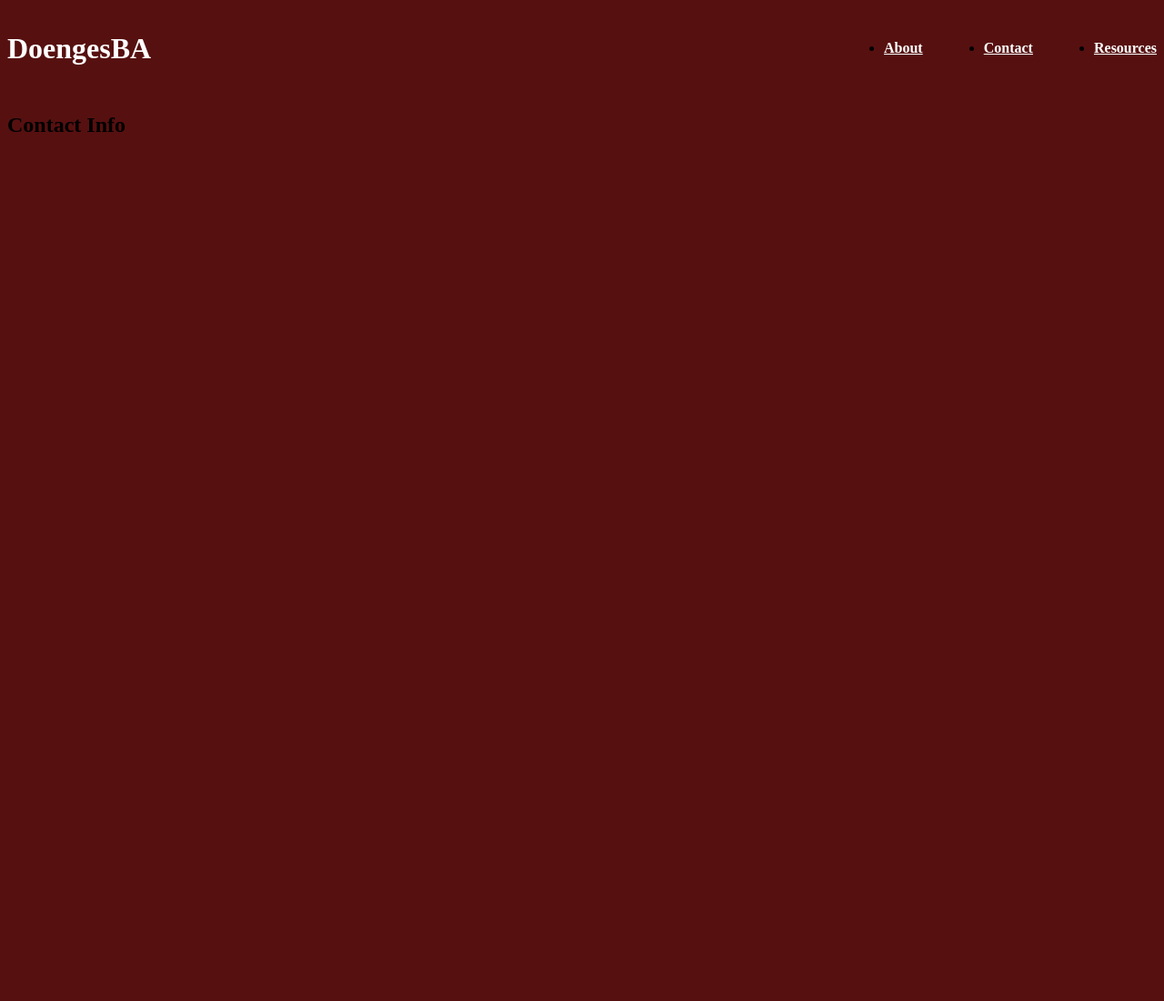
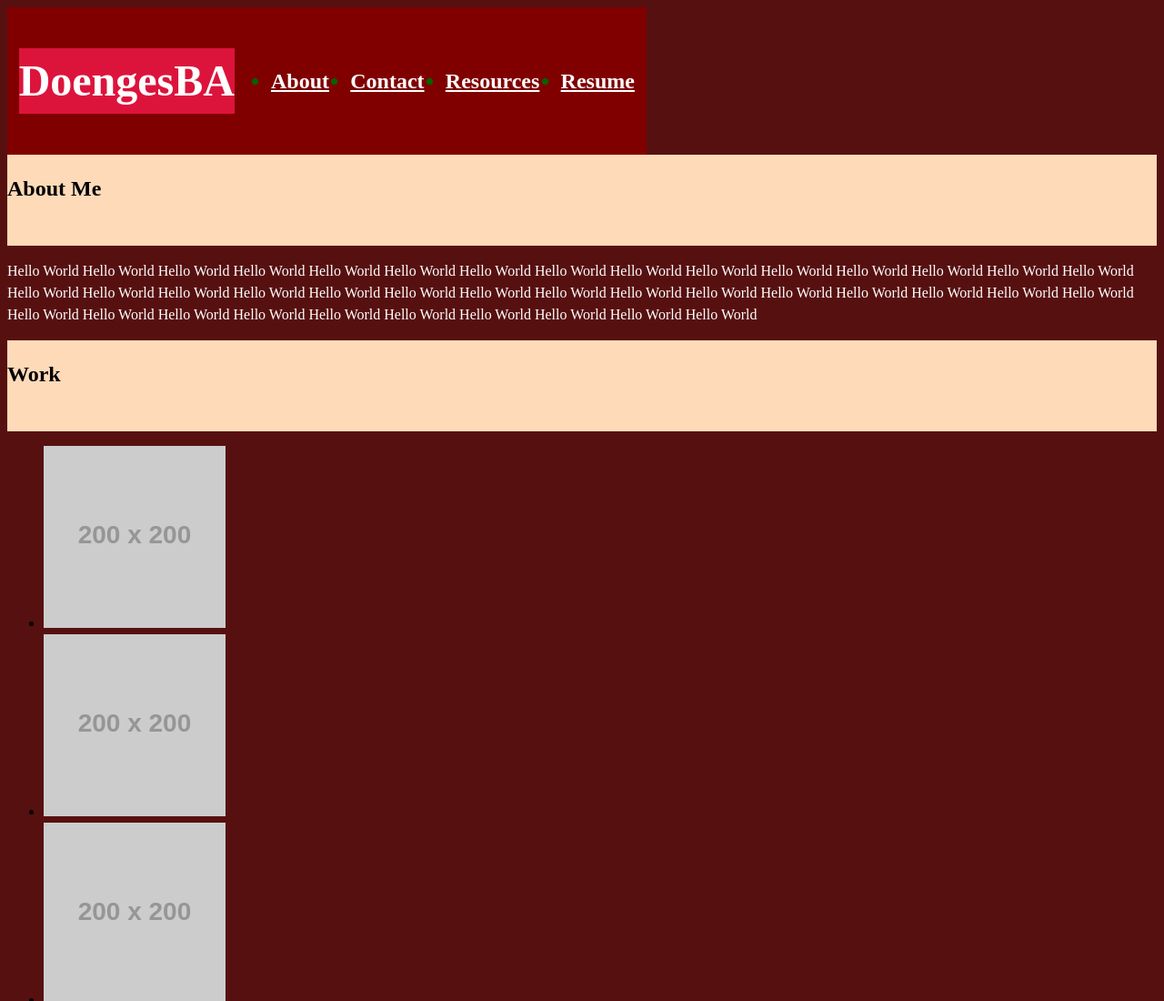
Before and after one commit to DoengesBA/brandons-professional-portfolio, a plain HTML site: page index.html in a window 1280 px wide. Shown: the top 1100 px of the page at 91% size. Before the commit the page ends 800 px from the top, so only its background shows below. Drawn offline with Linux system fonts and the light colour scheme; placeholder pictures from the web are drawn by us.

Commit message:
Update 1

```diff
--- a/assets/style.css
+++ b/assets/style.css
@@ -9,20 +9,21 @@ header {
     display: flex;
     justify-content: space-between;
     align-items: center;
-
+    padding: 1%;
+    background-color: maroon;
+    margin: 0;
 }
 
 nav ul {
     display: flex;
     justify-content: space-between;
-    min-width: 300px;
-
+    min-width: 400px;
+    font-size: 150%;
 }
 
 nav a {
     color: #fff;
     font-weight: bold;
-
 }
 
 nav a:hover {
@@ -30,6 +31,32 @@ nav a:hover {
 }
 
 h1 {
-    color: #fff
+ font-size: 300%;
+ color: #fff;
+ background-color: crimson;   ;
+}
 
+p {
+    color: #fff;
 }
+
+article p {
+    border: black;
+}
+
+div {
+    display: flex;
+    border-width: 0;
+}
+
+.flex-container {
+    background: peachpuff;
+    border: 4px royalblue;
+    flex: 1 1 0;
+    height: 100px;
+}
+
+.About-Me {
+    color: darkgreen;
+    contain: layout;
+}
--- a/index.html
+++ b/index.html
@@ -8,6 +8,7 @@
     <link rel="stylesheet" href="./assets/style.css">
 </head>
 
+<div class="About-Me"
 <body>
     <header>
         <h1>DoengesBA</h1>
@@ -16,30 +17,57 @@
               <li><a href="#">About</a></li>
               <li><a href="#">Contact</a></li>
               <li><a href="#">Resources</a></li>
+              <li><a href="#">Resume</a></li>
             </ul>
           </nav>
         </header>
-
-    <!-- About Me -->
-    <!-- Work -->
-    <div class="container"
-
-            <section>
+    </body>
+</div>
+<main>
+    <section>
+        <article>
+            <div class="flex-container">
+            <h2>About Me</h2>
+            </div>
+                <p>
+            Hello World Hello World Hello World Hello World Hello World Hello World Hello World Hello World
+            Hello World Hello World Hello World Hello World Hello World Hello World Hello World Hello World
+            Hello World Hello World Hello World Hello World Hello World Hello World Hello World Hello World
+            Hello World Hello World Hello World Hello World Hello World Hello World Hello World Hello World
+            Hello World Hello World Hello World Hello World Hello World Hello World Hello World Hello World
+                </p>
 
 
-            </section>
+            <div class="flex-container">
+            <h2>Work</h2>
+            </div>
+                <section>
+                    <ul>
+                        <li><img src="https://via.placeholder.com/200" alt="Placeholder Image"</li>
+                        <li><img src="https://via.placeholder.com/200" alt="Placeholder Image"</li>
+                        <li><img src="https://via.placeholder.com/200" alt="Placeholder Image"</li>
+                        <li><img src="https://via.placeholder.com/200" alt="Placeholder Image"</li>
+                    </ul>
+                </section>
+        </article>
+    </section>
+</main>
 
+<footer>
+    <section>
+        <article>
+            <div class="flex-container">
+            <h2>Contact Me</h2>
+            </div>
+                <p>Hello World Hello World Hello World Hello World Hello World Hello World Hello World Hello World
+            Hello World Hello World Hello World Hello World Hello World Hello World Hello World Hello World
+            Hello World Hello World Hello World Hello World Hello World Hello World Hello World Hello World
+            Hello World Hello World Hello World Hello World Hello World Hello World Hello World Hello World
+            Hello World Hello World Hello World Hello World Hello World Hello World Hello World Hello World
+                </p>
+        </article>
+    </section>
+</footer>
 
-            <section>
-
-            </section>
-
-
-            <section>
-<!-- Contact Me -->
-                <h2>Contact Info</h2>
-
-
-    </section>
 </body>
 </html>
```
Also changed, not shown: assets/images/eye.jpg (added).
